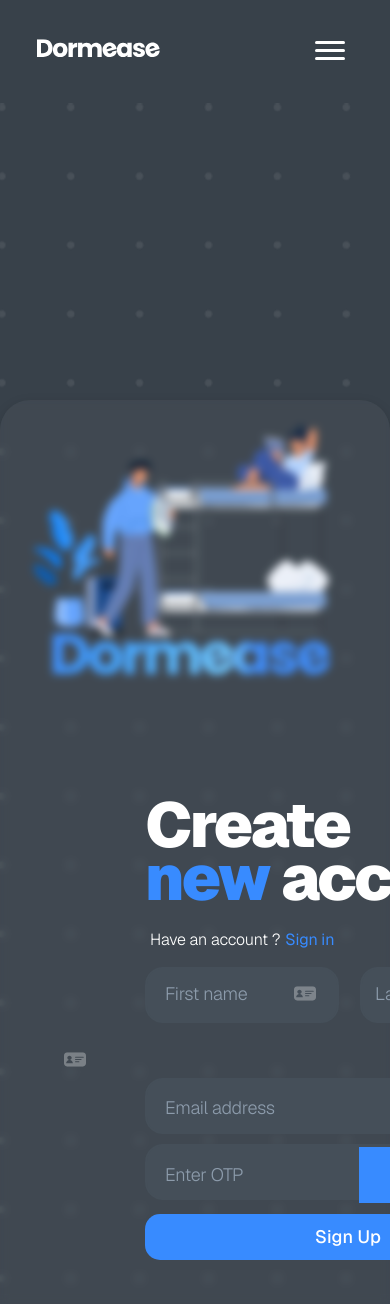
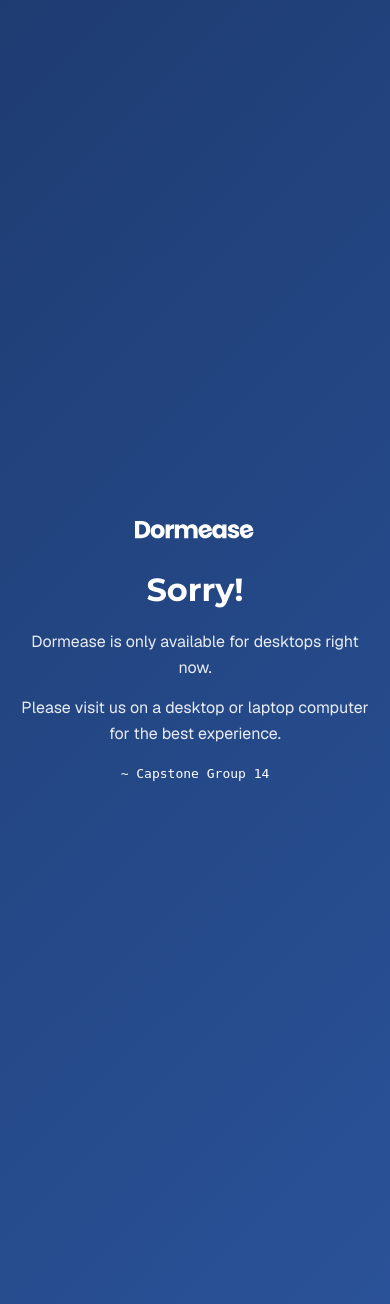
Before and after one commit to Shashank-Bharti/Dormease, a Flask app: page /registration in a window 390 px wide. Run offline with Flask 3, Linux system fonts and the light colour scheme; parts of the project's set-up code (start-up, migrations or seed data) failed here and were passed over.

Commit message:
fixed css responsiveness , add animations

```diff
--- a/app.py
+++ b/app.py
@@ -38,7 +38,7 @@
 
 db.init_app(app)
 
-# Configure CSRF protection
+# Configure CSRF (cross site request forgery) - wtforms protection
 csrf = CSRFProtect(app)
 
 # Configure email service
@@ -444,15 +444,15 @@
         flash(f'Error updating status: {str(e)}')
         return redirect(url_for('recipients'))
 
-@app.route('/test-verification')
-@login_required
-def test_verification():
-    """Render the test verification page with QR scanner."""
-    user = User.query.filter_by(email=session['user_email']).first()
-    # Get user's datasets for the dropdown
-    datasets = user.datasets
-    response = render_template('test-verification.html', user=user, datasets=datasets)
-    return add_no_cache_headers(response)
+# @app.route('/test-verification')
+# @login_required
+# def test_verification():
+#     """Render the test verification page with QR scanner."""
+#     user = User.query.filter_by(email=session['user_email']).first()
+#     # Get user's datasets for the dropdown
+#     datasets = user.datasets
+#     response = render_template('test-verification.html', user=user, datasets=datasets)
+#     return add_no_cache_headers(response)
 
 @app.route('/verify_qr_scan', methods=['POST'])
 @login_required
--- a/static/css/global.css
+++ b/static/css/global.css
@@ -49,20 +71,28 @@
     margin-bottom: -15px; /* Space between art and logo */
 }
 
-.art img {
-    width: 80%;
+.art .art-1 {
+    width: 70%;
     height: auto;
     max-width: 100%;
     max-height: 100%;
+    opacity: 0;
+    animation: fadeInRight 0.6s ease-in-out 0.2s forwards;
 }
-.art-2 {
-    position: relative;
-    width: 80%;
-    display: flex;
-    justify-content: center;
-    right: -20px;
+
+.art .art-2 {
+    padding-top:30px ;
+    width: 72%;
+    height: auto;
     z-index: 1;
-    margin-bottom: -20px; /* Space between art and logo */
+    max-width: 100%;
+    max-height: 100%;
+    opacity: 0;
+    animation: fadeInRight 0.6s ease-in-out 0.2s forwards;
+}
+.art-2{
+    margin-right: -65px;
+
 }
 
 
@@ -160,32 +194,37 @@
     font-weight: 500;
 }
 .content-text {
-    margin-top: -40px;
+    display: grid;
     color: #FFF;
     font-family: "Geist", sans-serif;
-    font-size: 80px;
+    font-size: 5em;
     font-style: normal;
     font-weight: 900;
-    line-height: 73px; /* 80.179% */
+    line-height: 68px; /* 80.179% */
     letter-spacing: -0.8px;
     position: relative;
     z-index: 1;
-    margin-left: 125px;
+    margin: 0 auto;
+    padding-left: 2.5vw;
+    word-wrap: normal;
+
 }
 .content-abt-text {
     display: flex;
     flex-direction: column;
     position: relative;
-    top:-2em;
+    margin: 0 auto;
+    top: -2vh;
+    left: 1.2vw;
     color: #FFF;
     font-family: "Geist", sans-serif;
-    font-size: 80px;
+    font-size: 5rem;
     font-style: normal;
     font-weight: 900;
     line-height: 90px; /* 80.179% */
     letter-spacing: -0.8px;
     z-index: 1;
-    margin-left: 125px;
+
 }
 .error-container {
     position: absolute;
@@ -220,8 +259,9 @@
 
 /* Description Text */
 .desc {
+
     width: 430px;
-    height: 36px;
+    height: 55px;
     flex-shrink: 0;
     color: #FFF;
     font-family: "Geist", sans-serif;
@@ -230,13 +270,13 @@
     font-weight: 200;
     line-height: 18px; /* 112.5% */
     letter-spacing: -0.16px;
-    margin-top: 25px;
+    padding: 20px 0px 0px 0px ;
     margin-left: 5px;
 }
 .abt-desc {
     width: 26vw;
     word-wrap: break-word;
-    height: 2vh;
+
     flex-shrink: 0;
     color: #FFF;
     font-family: "Geist", sans-serif;
@@ -422,9 +462,12 @@
 }
 
 /* Get Started Button */
+.content-text button{
+    margin-top: 20px;
+}
 .get-started {
-    position: absolute;
-    margin-top: 20px;
+    position: relative;
+    z-index: 6;
     background-color: #38414a00;
     width: 135px;
     height: 40px;
@@ -844,7 +886,93 @@
     border-radius: 20px;
     left: 13px;
     cursor: pointer;
-} */
+}
+
+/* Mobile Overlay for Desktop-Only Message */
+.mobile-overlay {
+    display: none; /* Hidden by default on desktop */
+    position: fixed;
+    top: 0;
+    left: 0;
+    width: 100%;
+    height: 100%;
+    background: linear-gradient(135deg, #1e3c72 0%, #2a5298 100%);
+    z-index: 9999;
+    justify-content: center;
+    align-items: center;
+}
+
+.mobile-overlay-content {
+    text-align: center;
+    color: white;
+    padding: 40px 30px;
+    max-width: 400px;
+    margin: 0 auto;
+}
+
+.mobile-logo {
+    width: 150px;
+    height: auto;
+    margin-bottom: 30px;
+    filter: brightness(0) invert(1); /* Make logo white */
+}
+
+.mobile-overlay-content h2 {
+    font-size: 2.5rem;
+    font-weight: 700;
+    margin-bottom: 20px;
+    color: #fff;
+    font-family: "Montserrat", sans-serif;
+}
+
+.mobile-overlay-content p {
+    font-size: 1.1rem;
+    line-height: 1.6;
+    margin-bottom: 15px;
+    color: rgba(255, 255, 255, 0.9);
+    font-family: "Geist", sans-serif;
+}
+
+.mobile-overlay-content p:last-child {
+    margin-bottom: 0;
+    font-size: 1rem;
+    color: rgba(255, 255, 255, 0.8);
+}
+
+/* Show overlay only on mobile devices */
+@media (max-width: 1024px) {
+    .mobile-overlay {
+        display: flex;
+    }
+
+    /* Hide all other content on mobile */
+    .navbar,
+    .right-content,
+    .content-box,
+    .flash-messages {
+        display: none;
+    }
+}
+
+/* Extra small mobile devices */
+@media (max-width: 480px) {
+    .mobile-overlay-content {
+        padding: 30px 20px;
+    }
+
+    .mobile-logo {
+        width: 120px;
+        margin-bottom: 25px;
+    }
+
+    .mobile-overlay-content h2 {
+        font-size: 2rem;
+    }
+
+    .mobile-overlay-content p {
+        font-size: 1rem;
+    }
+}
 
 /* Responsive Design */
 @media (max-width: 768px) {
--- a/static/css/registration.css
+++ b/static/css/registration.css
@@ -29,7 +29,7 @@
   max-height: 100%;
 }
 .content-box {
-  position: absolute;
+
   width: 42%;
   height: 100vh;
   background: rgba(217, 217, 217, 0.05); /* Reduced opacity */
@@ -58,17 +58,37 @@
 .content-text {
   color: #fff;
   font-family: "Geist", sans-serif;
-  font-size: 63px;
+  font-size: 4rem;
   font-style: normal;
   font-weight: 900;
-  line-height: 43.939px; /* 76.562% */
+  line-height: 43.939px;
   letter-spacing: -2.296px;
 
   position: relative;
   z-index: 1;
-  margin-left: 125px;
+
 }
-blue {
+.w-br{
+
+}
+
+
+
+/*     display: grid;
+    color: #FFF;
+    font-family: "Geist", sans-serif;
+    font-size: 5rem;
+    font-style: normal;
+    font-weight: 900;
+    line-height: 73px;
+    letter-spacing: -0.8px;
+    position: relative;
+    z-index: 1;
+    margin: 0 auto;
+    padding-left: 4vw; */
+
+
+blue3 {
   color: #388bff;
 }
 bluelink {
@@ -128,15 +148,15 @@
   border-radius: 18px;
   background: #454f59;
   padding-left: 20px;
-
+  padding-right: 13rem; /* Add space for the button */
   color: #ffffff;
   outline: none;
   transition: all 0.3s ease;
 }
 .name:focus + .fname,
 .name:not(:placeholder-shown) + .fname {
-  left: 21px;
-  margin-top: 5%;
+  margin-left: 42x;
+  margin-top: 6%;
   transform: translateY(-50%);
   font-family: "Geist", sans-serif;
   font-size: 12px;
@@ -147,8 +167,8 @@
 }
 .name:focus + .lname,
 .name:not(:placeholder-shown) + .lname {
-  margin-left: 2px;
-  margin-top: 5%;
+  margin-left: 6px;
+  margin-top: 6%;
   transform: translateY(-50%);
   font-family: "Geist", sans-serif;
   font-size: 12px;
@@ -229,10 +249,18 @@
   background: #4d5761;
   box-shadow: 0px 0px 13.2px -2px rgba(56, 139, 255, 0.73);
 }
+/* Container for OTP input and button */
+.otp-input-container {
+  position: relative;
+  display: inline-block;
+  width: 25.5rem;
+}
+
+/* Original OTP button (hidden/unused now) */
 .otp-btn {
   position: absolute;
   border: none;
-  margin-top: 4.95rem;
+  top: 21.5vh;
   left: 13.4rem;
   width: 12.1rem;
   height: 3.5rem;
@@ -240,6 +268,36 @@
   border-radius: 0 18px 18px 0;
   background: #388bff;
   z-index: 2;
+  display: none; /* Hide original button */
+}
+
+/* New inline OTP button inside input */
+.otp-btn-inline {
+  position: absolute;
+  right: 0;
+  top: 1.5vh;
+  height: 3.45rem;
+  width: 12.1rem;
+  border: none;
+  border-radius: 0 18px 18px 0;
+  background: #388bff;
+  cursor: pointer;
+  z-index: 2;
+  transition: background 0.3s ease;
+  color: #fff;
+  text-align: center;
+  font-family: "Geist", sans-serif;
+  font-size: 16px;
+  font-style: normal;
+  font-weight: 500;
+  line-height: normal;
+}
+
+.otp-btn-inline:hover {
+  background: #579cfb;
+}
+.content-text button{
+  margin-top: 0;
 }
 .otp-txt {
   color: #fff;
@@ -263,9 +321,9 @@
   opacity: 0.3;
 }
 .icon-right {
-  position: relative;
-  margin-top: 5%;
-  right: 5rem;
+  position: absolute;
+  margin-top: 7%;
+  right: 4.6rem;
   transform: scale(1.1);
   opacity: 0.3;
 }
@@ -368,8 +426,9 @@
   left: 150%;
 }
 .desc {
+  position: relative;
   width: 450px;
-  height: 36px;
+  height: 50px;
   flex-shrink: 0;
   color: #fff;
   font-family: "Geist", sans-serif;
@@ -378,7 +437,7 @@
   font-weight: 300;
   line-height: 18px; /* 112.5% */
   letter-spacing: -0.16px;
-  margin-top: 30px;
+  padding-top: 20px;
   margin-left: 5px;
 }
 
@@ -616,6 +675,22 @@
     left: 0;
   }
 
+  /* Responsive styles for OTP input and button */
+  .otp-input-container {
+    width: 100%;
+    max-width: 320px;
+  }
+
+  .em-password {
+    width: 100%;
+    padding-right: 120px; /* Smaller button on mobile */
+  }
+
+  .otp-btn-inline {
+    width: 110px; /* Smaller button on mobile */
+    font-size: 14px;
+  }
+
   /* Hamburger menu responsive styles */
   .hamburger-menu {
     display: block;
--- /dev/null
+++ b/static/css/slideleftanim.css
@@ -0,0 +1,31 @@
+/* Keyframes for slide left transition */
+
+@keyframes fadeInLeft {
+    0% {
+        opacity: 0;
+        transform: translateX(-50px);
+    }
+    100% {
+        opacity: 1;
+        transform: translateX(0);
+    }
+}
+@keyframes fadeInSlantLeft {
+    0% {
+        opacity: 0;
+        transform: translateX(-50px) translateY(+50px);
+    }
+    100% {
+        opacity: 1;
+        transform: translateX(0) translateY(0) rotate(0deg);
+    }
+}
+
+.content-box{
+    opacity: 0;
+    animation: fadeInLeft 0.6s ease-in-out 0.2s forwards;
+}
+.ellipse{
+    opacity: 0;
+    animation: fadeInSlantLeft 0.6s ease-in-out 0.2s forwards;
+}
--- a/static/js/otp.js
+++ b/static/js/otp.js
@@ -1,15 +1,45 @@
 // OTP form is always visible now, no need to manipulate display
 document.addEventListener('DOMContentLoaded', function() {
-    // Code is kept simple as the OTP form should always be visible
-    // No manipulation of visibility is needed
+    // Handle "Get OTP" button click
+    const getOtpBtn = document.getElementById('getOtpBtn');
+    const emailForm = document.querySelector('form[method="post"]:not([action])'); // Form without action (email form)
 
-    // We can still respond to flash messages if needed
+    if (getOtpBtn && emailForm) {
+        getOtpBtn.addEventListener('click', function(e) {
+            e.preventDefault();
+
+            // Get email value
+            const emailInput = document.getElementById('email');
+            if (emailInput && emailInput.value.trim()) {
+                // Submit the email form to request OTP
+                emailForm.submit();
+            } else {
+                alert('Please enter your email address first.');
+                if (emailInput) emailInput.focus();
+            }
+        });
+    }
+
+    // Focus on OTP input when OTP is sent
     const flashMessages = document.querySelector('.flash-messages');
     if (flashMessages && flashMessages.textContent.includes('OTP sent')) {
-        // Focus on OTP input for better user experience
         const otpInput = document.getElementById('otp');
         if (otpInput) {
             otpInput.focus();
         }
     }
 });
+
+// Function for inline OTP button (called from both login and registration)
+function getOTPFromEmailForm() {
+    const emailForm = document.querySelector('form[method="post"]:not([action])'); // Form without action (email form)
+    const emailInput = document.getElementById('email');
+
+    if (emailInput && emailInput.value.trim()) {
+        // Submit the email form to request OTP
+        emailForm.submit();
+    } else {
+        alert('Please enter your email address first.');
+        if (emailInput) emailInput.focus();
+    }
+}
--- a/templates/base.html
+++ b/templates/base.html
@@ -13,10 +13,30 @@
     <link
       rel="stylesheet"
       href="{{ url_for('static', filename='/css/global.css') }}"
-    />    {% block styles %} {% endblock %}
-    <script src="{{ url_for('static', filename='js/flash.js') }}" defer></script>
-  </head>
+    />
+    {% block styles %}
+     <link
+      rel="stylesheet"
+      href="{{ url_for('static', filename='/css/slideleftanim.css') }}"
+    />
+    {% endblock %}
+    <script src="{{ url_for('static', filename='js/flash.js') }}" defer></script>  </head>
   <body>
+    <!-- Mobile-only overlay -->
+    <div class="mobile-overlay">
+      <div class="mobile-overlay-content">
+        <img
+          src="{{ url_for('static', filename='/images/Dormease_logo.svg') }}"
+          alt="Dormease Logo"
+          class="mobile-logo"
+        />
+        <h2>Sorry!</h2>
+        <p>Dormease is only available for desktops right now.</p>
+        <p>Please visit us on a desktop or laptop computer for the best experience.</p>
+        <code>~ Capstone Group 14</code>
+      </div>
+    </div>
+
     {% with messages = get_flashed_messages() %}
       {% if messages %}
         <div class="flash-messages">
@@ -61,7 +81,7 @@
     {% block background%}
     <div class="right-content">
       <div class="art">
-        {% block art %}<img
+        {% block art %}<img class= 'art-1'
           src="{{ url_for('static', filename='/images/mp_art 1.svg') }}"
           alt="Dormease art"
         />{% endblock %}
--- a/templates/registration.html
+++ b/templates/registration.html
@@ -13,14 +13,14 @@
 {% block content %}
 
 <div class="content-text">
-  Create<br /><blue>new</blue> account<dot>.</dot> <br />
+  Create <span class="w-br"> <blue3>new</blue3> account<dot>.</dot></span>
   <p class="desc">
     Have an account ?<a class="desc" href="{{ url_for('login')}}"
       ><bluelink>Sign in </bluelink></a
     >
   </p>
   <div class="input-fields">
-    <div class="name-input">      <form method="post">
+    <div class="name-input">      <form  method="post">
       {{ form.hidden_tag() }}
 
       <input type="name" class="name" name="name" id="name" placeholder=" " value="{{ request.form.get('name', '') }}" required/>
@@ -76,16 +76,19 @@
           d="M0.206227 1.90471C0.0730992 2.24402 0 2.61347 0 3V10C0 11.6569 1.34315 13 3 13H17C18.6569 13 20 11.6569 20 10V3C20 2.61348 19.9269 2.24404 19.7938 1.90473C19.78 1.91471 19.7656 1.92409 19.7505 1.9328L10.2505 7.4328C10.0956 7.52251 9.90447 7.52251 9.7495 7.4328L0.249504 1.9328C0.234448 1.92408 0.220018 1.9147 0.206227 1.90471ZM0.719454 1.05078C0.729927 1.05591 0.740295 1.06144 0.75054 1.06737L10 6.42233L19.2495 1.06737C19.2597 1.06144 19.2701 1.05593 19.2806 1.05081C18.7303 0.407642 17.9128 0 17 0H3C2.08724 0 1.26969 0.407633 0.719454 1.05078Z"
           fill="white"
           style="mix-blend-mode: soft-light"
-          />
-        </svg>
-        <button type="submit"  class="otp-btn"><span class="otp-txt">Get OTP</span></button>
+          />        </svg>
       </form>
-    </div>    <div class="pass" id="otpForm">
+    </div>
+
+    <div class="pass" id="otpForm">
       <form method="post" action="{{ url_for('verify_signup') }}">
       {{ otp_form.hidden_tag() if otp_form else "" }}
       {{ otp_form.email() if otp_form else "" }}
-      <input type="text" name="otp" class="em-password" id="otp" placeholder=" " required/>
-      <label for="text" class="pass-label">Enter OTP</label>
+      <div class="otp-input-container">
+        <input type="text" name="otp" class="em-password" id="otp" placeholder=" " required/>
+        <label for="text" class="pass-label">Enter OTP</label>
+        <button type="button" class="otp-btn-inline" id="getOtpBtn"><span class="otp-txt">Get OTP</span></button>
+      </div>
       <div class="s-btn"><button type="submit" class="sn-btn">Sign Up</button></div>
       </form>
     </div>
```
Also changed, not shown: other parts of static/css/global.css (+34 -9 lines), static/css/dashboard.css (+9 -0 lines), static/css/login.css (+69 -12 lines), templates/home.html (+8 -3 lines), templates/login.html (+10 -6 lines).
